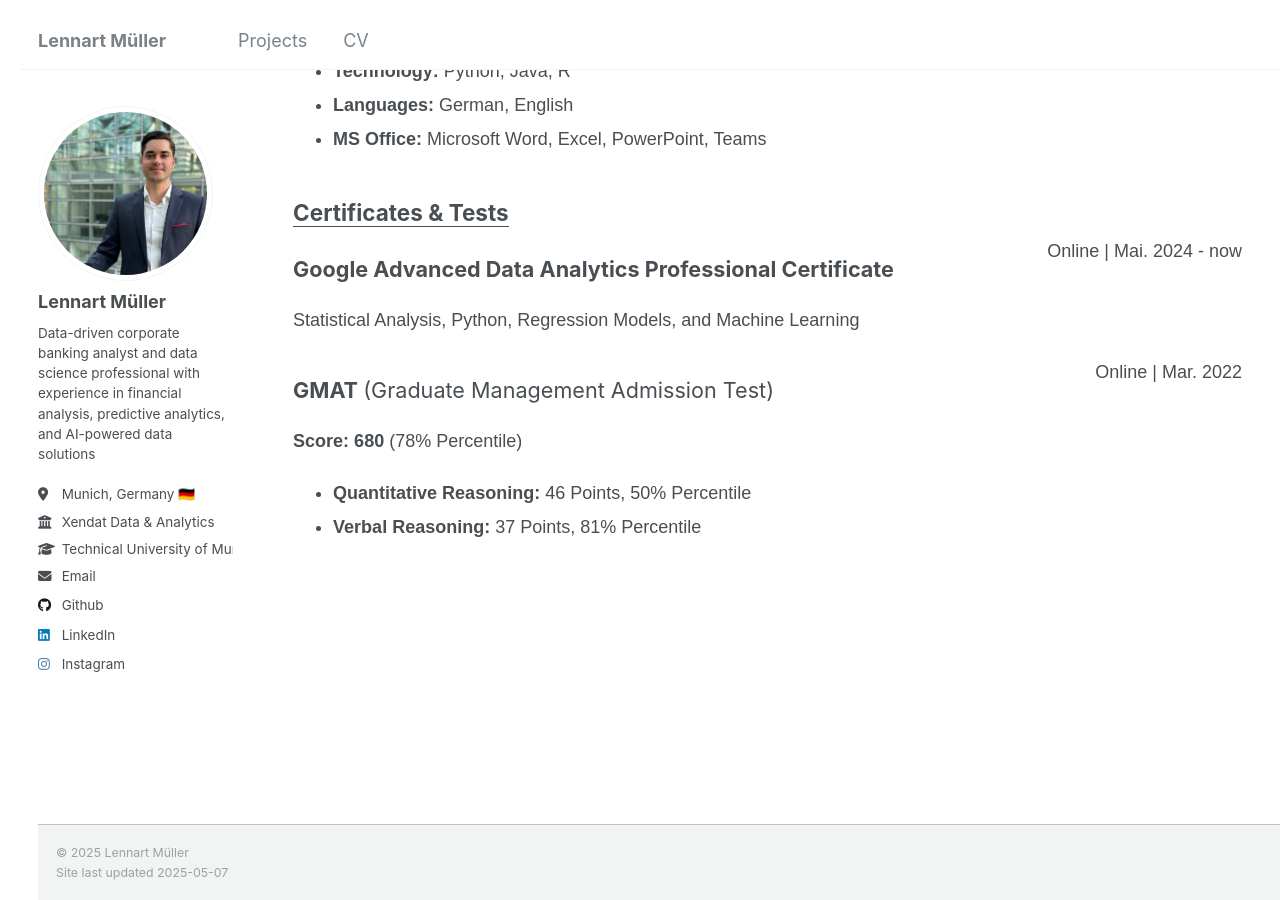
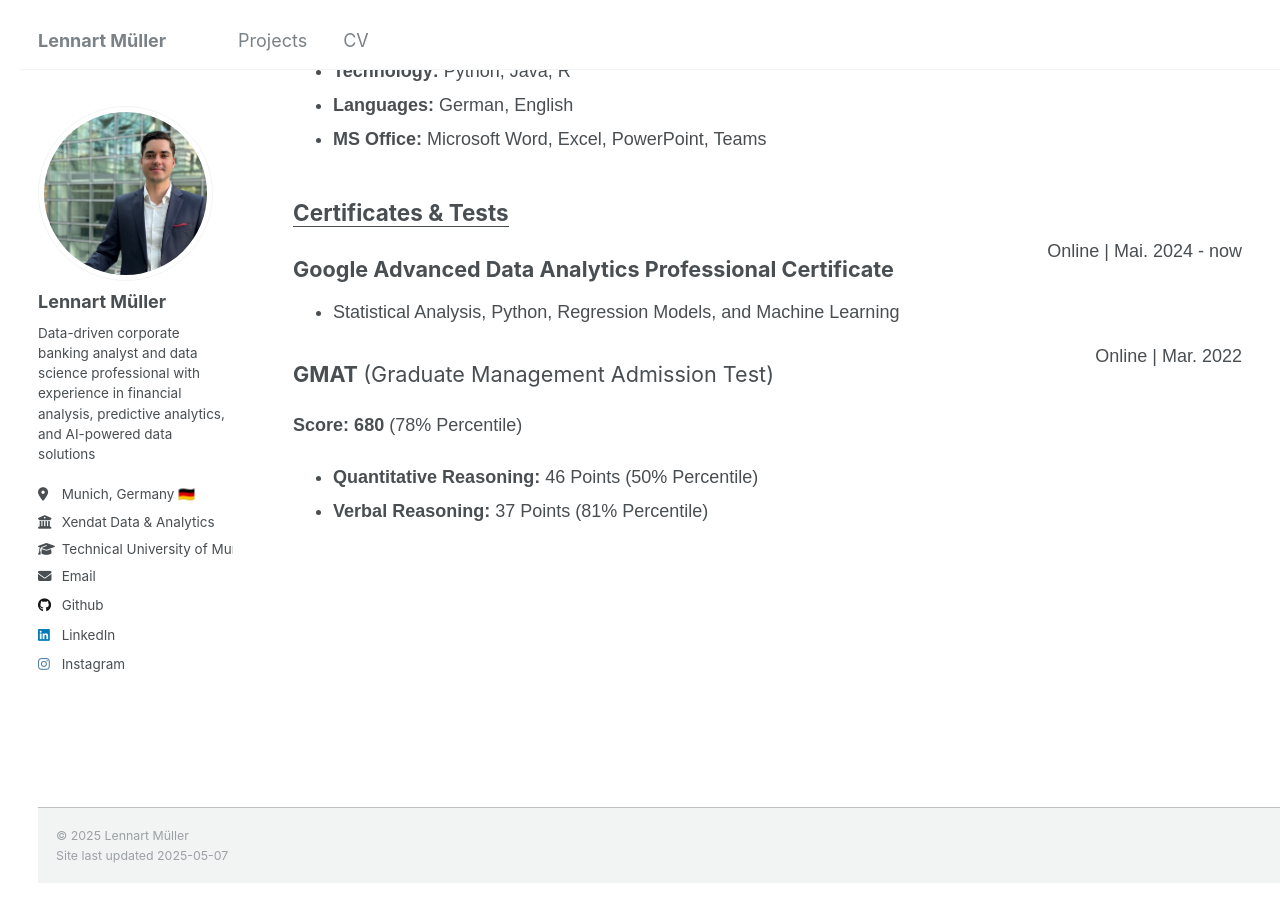
Before and after one commit to lennartmueller123/lennartmueller123.github.io, a Jekyll site: the page built from _pages/cv.html, in a window 1280 px wide and 900 px high, scrolled down 1758 px. Built offline with Jekyll 4.4.1, drawn with Linux system fonts in a browser that asks for light colours.

Commit message:
Update cv.html

```diff
--- a/_pages/cv.html
+++ b/_pages/cv.html
@@ -162,7 +162,9 @@ redirect_from:
                 <h3>Google Advanced Data Analytics Professional Certificate</h3>
                 <p>Online | Mai. 2024 - now</p>
             </div>
-            <p>Statistical Analysis, Python, Regression Models, and Machine Learning</p>
+            <ul>
+                <li>Statistical Analysis, Python, Regression Models, and Machine Learning</li>
+            </ul>
         </div>
 
         <div class="entry">
@@ -172,8 +174,8 @@ redirect_from:
             </div>
             <p><strong>Score: 680 <span style="font-weight: normal;">(78% Percentile)</span></strong></p>
             <ul>
-                <li><strong>Quantitative Reasoning: </strong>46 Points, 50% Percentile </li>
-                <li><strong>Verbal Reasoning: </strong>37 Points, 81% Percentile </li>
+                <li><strong>Quantitative Reasoning: </strong> 46 Points (50% Percentile) </li>
+                <li><strong>Verbal Reasoning: </strong>       37 Points (81% Percentile) </li>
             </ul>
         </div>
 </body>
```
